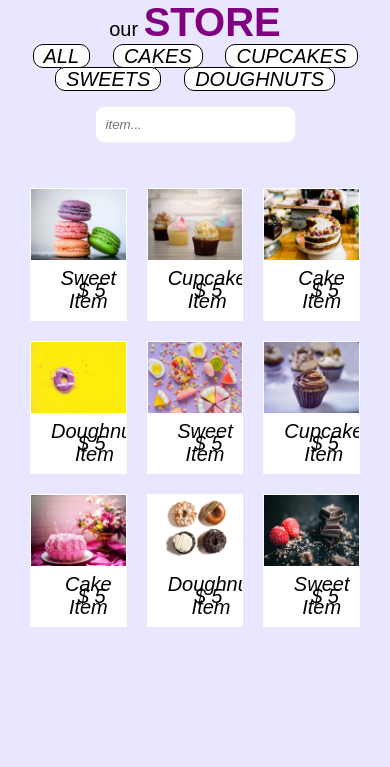
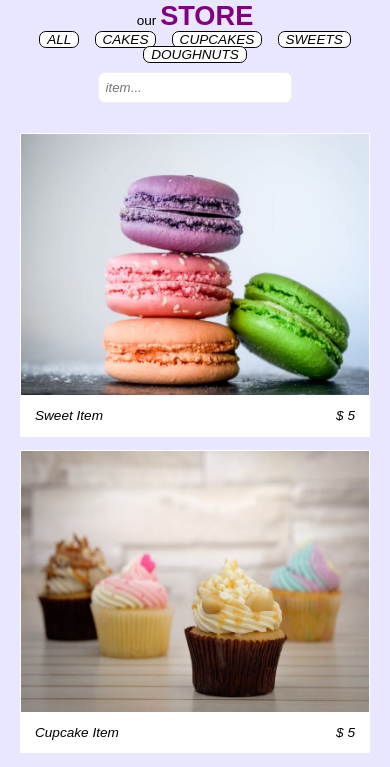
Before and after one commit to Borislav99/Filter, a plain HTML site: page index.html in a window 390 px wide. Both pictures are taken after a click on the link "ALL". Shown: the top 767 px of the page. Drawn offline with Linux system fonts and the light colour scheme; a web font is replaced by a local one.

Commit message:
index.html

```diff
--- a/app.js
+++ b/app.js
@@ -0,0 +1,40 @@
+//buttons function
+(function () {
+  let btns = document.querySelectorAll(".btn");
+  btns.forEach((btn) => {
+    btn.addEventListener("click", (event) => {
+      event.preventDefault();
+      let filter = event.target.dataset.filter;
+      let storeItems = document.querySelectorAll(".store-item");
+      storeItems.forEach((item) => {
+        if (filter === "all") {
+          item.style.display = "block";
+        } else if (filter === item.dataset.id) {
+          item.style.display = "block";
+        } else {
+          item.style.display = "none";
+        }
+      });
+    });
+  });
+})();
+//search function
+(function () {
+  let form = document.querySelector(".form");
+  form.addEventListener("keyup", (event) => {
+    event.preventDefault();
+    let input = document.querySelector(".input");
+    let value = input.value.toLowerCase().trim();
+    let items = document.querySelectorAll(".store-item");
+    items.forEach((item) => {
+      let type = item.dataset.id;
+      let length = value.length;
+      let match = type.slice(0,length);
+      if (value === match) {
+        item.style.display = "block";
+      } else {
+        item.style.display = "none";
+      }
+    });
+  });
+})();
--- a/index.html
+++ b/index.html
@@ -30,7 +30,15 @@
       </div>
       <!--form container-->
       <div class="form-container">
-        <input type="text" name="" id="" class="input" placeholder="item..." />
+        <form class="form">
+          <input
+            type="text"
+            name=""
+            id=""
+            class="input"
+            placeholder="item..."
+          />
+        </form>
       </div>
       <!--kraj form container-->
       <!--store items container-->
--- a/main.css
+++ b/main.css
@@ -60,7 +60,7 @@ body {
   border: 2px solid purple;
 }
 .items-container {
- padding: 2rem;
+  padding: 2rem;
   position: relative;
   max-width: 100rem;
   margin: 0 auto;
@@ -101,3 +101,11 @@ body {
 .store-card-price {
   right: 2rem;
 }
+@media screen and (max-width: 650px) {
+  html {
+    font-size: 42.5%;
+  }
+  .items-container {
+    grid-template-columns: 1fr;
+  }
+}
```
